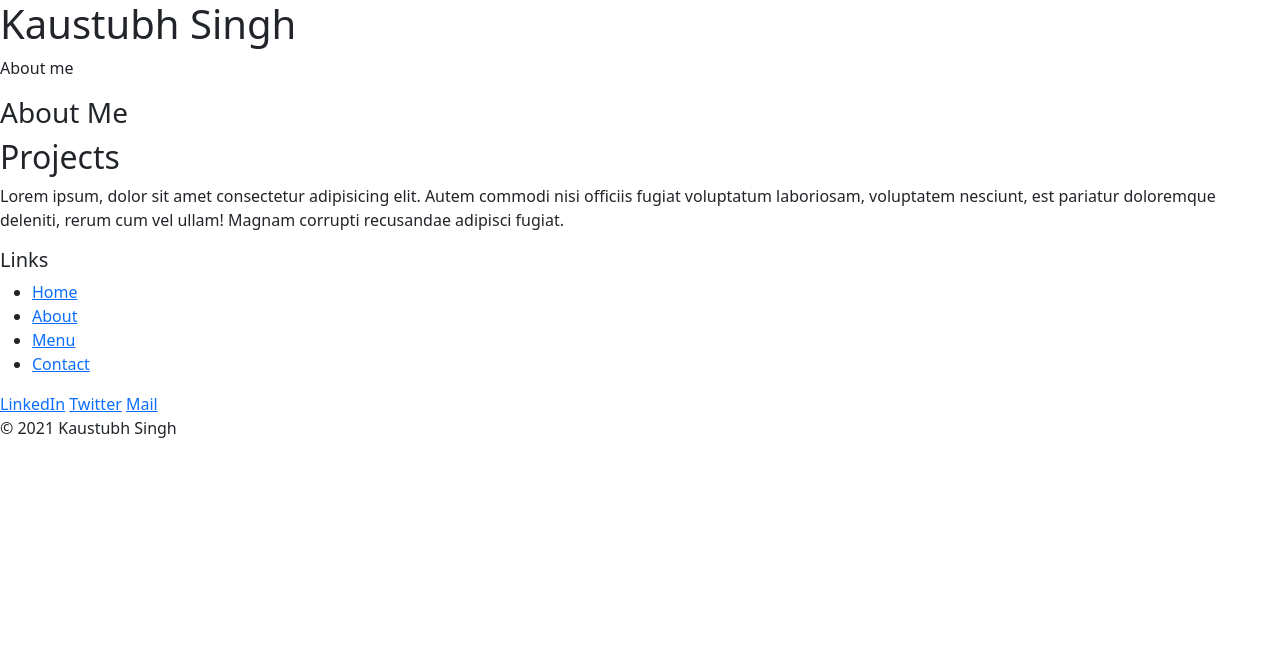
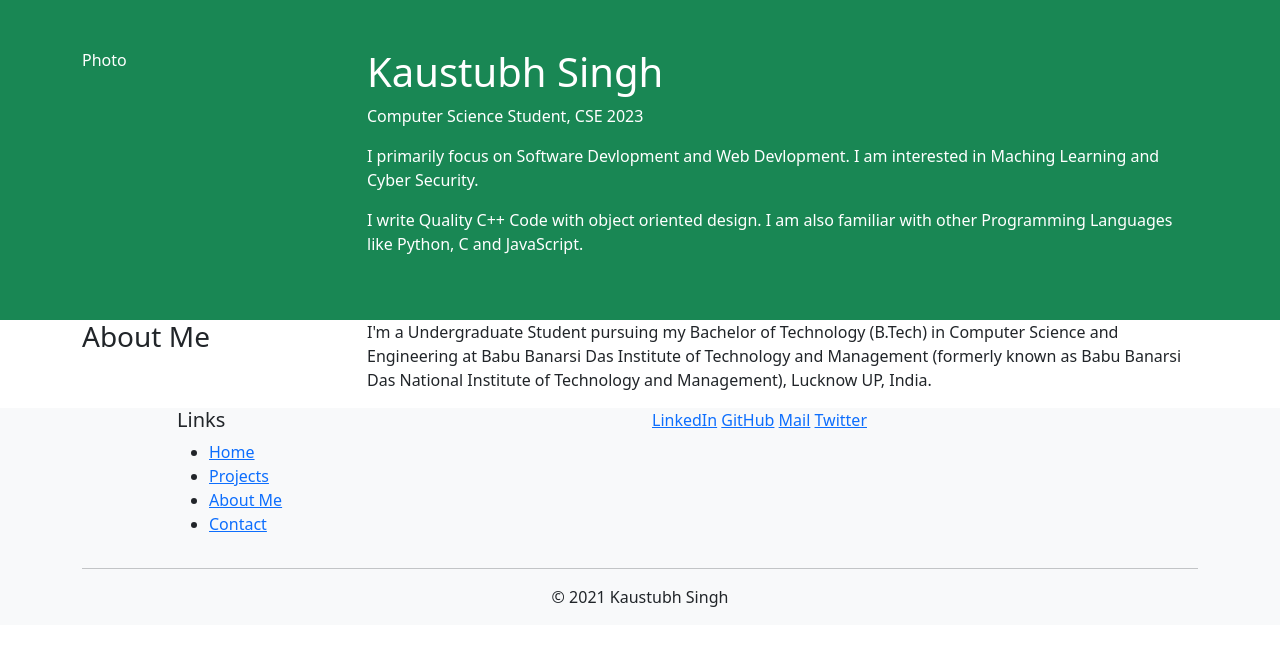
Before and after one commit to kaustubh3000/kaustubh-portfolio, a website: page index.html in a window 1280 px wide. Drawn offline with nearby package versions, Linux system fonts and the light colour scheme.

Commit message:
bootstrap grid container, row, col used for content layout

```diff
--- a/index.html
+++ b/index.html
@@ -14,27 +14,27 @@
 
 <body>
 
-    <header>
-        <div>
-            <div>
-                <div>
+    <header class="bg-success text-white p-5">
+        <div class="container">
+            <div class="row">
+                <div class="col-12 col-sm-4 col-md-3">Photo</div>
+                <div class="col-12 col-sm-8 col-md-9">
                     <h1>Kaustubh Singh</h1>
-                    <p>About me</p>
-                </div>
-                <div>
+                    <p>Computer Science Student, CSE 2023</p>
+                    <p>I primarily focus on Software Devlopment and Web Devlopment. I am interested in Maching Learning and Cyber Security.</p>
+                    <p>I write Quality C++ Code with object oriented design. I am also familiar with other Programming Languages like Python, C and JavaScript.</p>
                 </div>
             </div>
         </div>
     </header>
 
-    <div>
-        <div>
-            <div>
+    <div class="container">
+        <div class="row">
+            <div class="col-sm-3">
                 <h3>About Me</h3>
             </div>
-            <div>
-                <h2>Projects</h2>
-                <p>Lorem ipsum, dolor sit amet consectetur adipisicing elit. Autem commodi nisi officiis fugiat voluptatum laboriosam, voluptatem nesciunt, est pariatur doloremque deleniti, rerum cum vel ullam! Magnam corrupti recusandae adipisci fugiat.</p>
+            <div class="col">
+                <p>I'm a Undergraduate Student pursuing my Bachelor of Technology (B.Tech) in Computer Science and Engineering at Babu Banarsi Das Institute of Technology and Management (formerly known as Babu Banarsi Das National Institute of Technology and Management), Lucknow UP, India.</p>
             </div>
         </div>
 
@@ -44,29 +44,33 @@
 
     </div>
 
-    <footer>
-        <div>
-            <div>
-                <div>
+    <footer class="bg-light">
+        <div class="container">
+            <div class="row">
+                <div class="col-12 col-md-5 offset-md-1">
                     <h5>Links</h5>
                     <ul>
                         <li><a href="#">Home</a></li>
-                        <li><a href="#">About</a></li>
-                        <li><a href="#">Menu</a></li>
+                        <li><a href="#">Projects</a></li>
+                        <li><a href="#">About Me</a></li>
                         <li><a href="#">Contact</a></li>
                     </ul>
                 </div>
 
-                <div>
+                <div class="col-12 col-md-6">
                     <div>
                         <a href="http://www.linkedin.com/in/">LinkedIn</a>
+                        <a href="http://github.com/">GitHub</a>
+                        <a href="mailto:">Mail</a>
                         <a href="http://twitter.com/">Twitter</a>
-                        <a href="mailto:">Mail</a>
                     </div>
                 </div>
            </div>
-           <div>
-                <div>
+
+           <hr>
+
+           <div class="row text-center">
+                <div class="col">
                     <p>&copy; 2021 Kaustubh Singh</p>
                 </div>
            </div>
```
